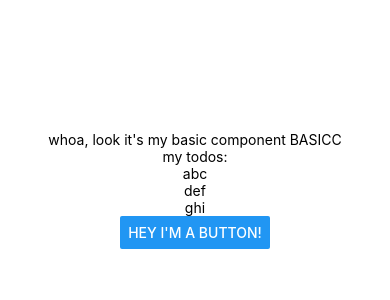
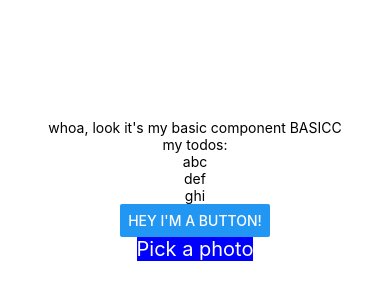
Before and after one commit to I-Am-Lain/TODO-React-Native, a React Native app: screen / in a window 390 px wide. Shown: the part 232-532 px from the top of the page. Built offline with nearby package versions, Linux system fonts and the light colour scheme.

Commit message:
SMS functionality

```diff
--- a/package.json
+++ b/package.json
@@ -9,6 +9,7 @@
   },
   "dependencies": {
     "expo": "~40.0.0",
+    "expo-sms": "~8.4.0",
     "expo-status-bar": "~1.0.3",
     "react": "16.13.1",
     "react-dom": "16.13.1",
--- a/src/components/BasicComponent.js
+++ b/src/components/BasicComponent.js
@@ -1,10 +1,21 @@
 import React from 'react'
 import { StatusBar } from 'expo-status-bar';
-import { StyleSheet, Text, View, Button } from 'react-native';
+import { StyleSheet, Text, View, Button, TouchableOpacity } from 'react-native';
 import { setAdvanced, addTodo } from '../actions/index.js'
 
 import { connect } from 'react-redux'
 
+import * as SMS from 'expo-sms';
+
+const handlePress = async () => {
+    const isAvailable = await SMS.isAvailableAsync();
+    if (isAvailable) {
+        const { result } = await SMS.sendSMSAsync(
+            '7346461641', 'My sample HelloWorld message')
+    } else {
+        alert('message didnt work dawg')
+    }
+}
 
 
 const BasicComponent = (props) => {
@@ -21,6 +32,12 @@ const BasicComponent = (props) => {
                 <Button title="Hey I'm a button!" onPress={() => props.addTodo('yep')}/>
             </View>
 
+                  <TouchableOpacity
+                    onPress={handlePress}
+                    style={{ backgroundColor: 'blue' }}>
+                    <Text style={{ fontSize: 20, color: '#fff' }}>Pick a photo</Text>
+                </TouchableOpacity>
+
             <StatusBar style="auto" />
         </View>
     )
```
Also changed, not shown: 1 other file (tests, documents, lock files or other folders).
